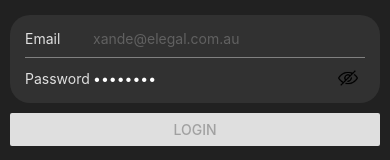
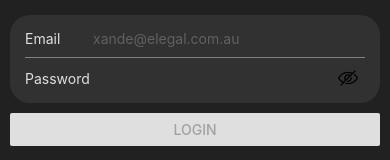
Before and after one commit to x4ndez/pumpkin, a React Native app in the folder client/: screen /Login in a window 390 px wide. Shown: the part 416-576 px from the top of the page. Built offline with nearby package versions, Linux system fonts and the light colour scheme.

Commit message:
defaultvalue of password removed

```diff
--- a/client/screens/LoginScreen.js
+++ b/client/screens/LoginScreen.js
@@ -78,7 +78,7 @@ export default function LoginScreen({ navigation }) {
             onChangeText={onChangePasswordInp}
             secureTextEntry={passwordHidden}
             // placeholder='Password'
-            defaultValue='password'
+            defaultValue=''
             placeholderTextColor='#616161'
             textAlign='right'
           />
```
